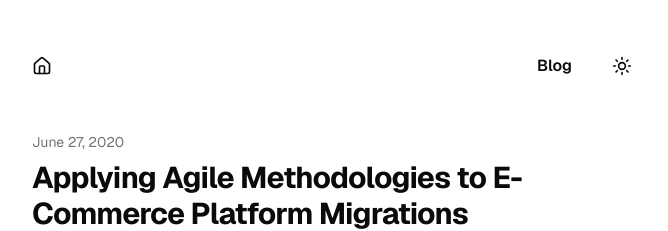
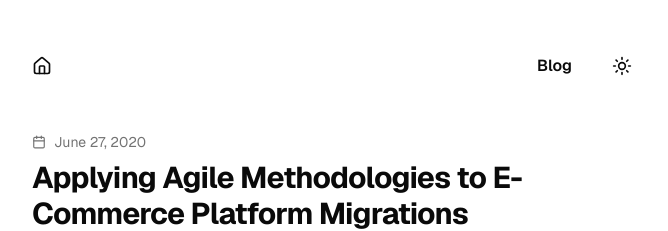
Before and after one commit to matthewvolk/me, a Next.js app: page /blog/product-management-and-ecommerce-platform-migrations in a window 1280 px wide. Shown: the top 231 px of the page, without its empty margins (304-972 px from the left). Built offline with nearby package versions, Linux system fonts and the light colour scheme.

Commit message:
refactor: simplify date chip component usage in blog post header

```diff
--- a/src/app/blog/[slug]/page.tsx
+++ b/src/app/blog/[slug]/page.tsx
@@ -40,11 +40,7 @@ export default async function BlogPostPage({ params }: Props) {
     return (
       <article>
         <header className="mb-8">
-          <DateChip
-            date={metadata.date}
-            showIcon={false}
-            className="text-muted-foreground"
-          />
+          <DateChip date={metadata.date} className="text-muted-foreground" />
           <h1 className="mt-2 text-3xl font-bold tracking-tight">
             {metadata.title}
           </h1>
```
